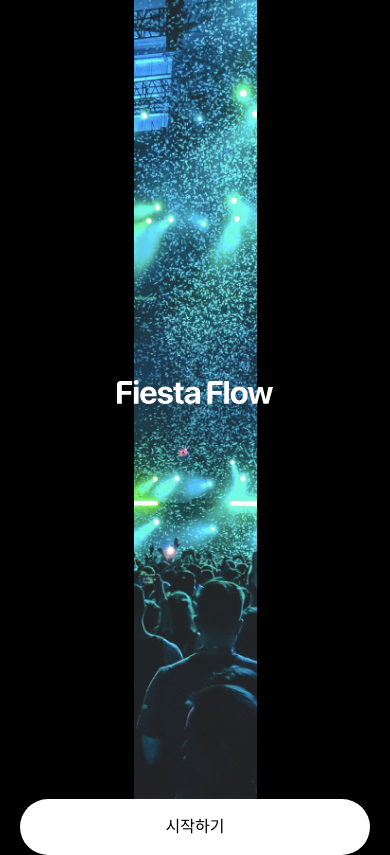
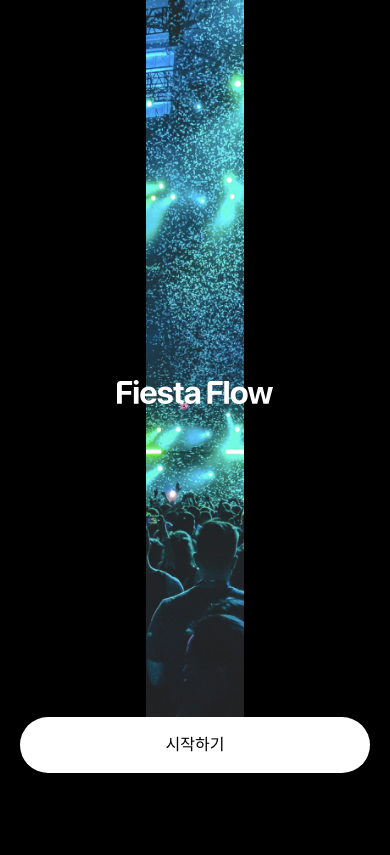
Before and after one commit to a-honey/fiesta-flow-FE, a Next.js app: page / in a window 390 px wide. Built offline with nearby package versions, Linux system fonts and the light colour scheme.

Commit message:
feat: 반응형 height 조정

```diff
--- a/app/home/index.module.css
+++ b/app/home/index.module.css
@@ -1,7 +1,7 @@
 .container {
   display: flex;
   flex-direction: column;
-  justify-content: center;
+  justify-content: space-between;
   text-align: center;
 }
 
@@ -37,7 +37,7 @@
 
 .imgSliderContainer {
   position: relative;
-  height: 440px;
+  height: 60vh;
   display: grid;
   justify-content: space-between;
   gap: 5px;
--- a/app/index.module.css
+++ b/app/index.module.css
@@ -11,6 +11,13 @@
   padding: 0 20px 30px 20px;
 }
 
+.image_container {
+  position: relative;
+  height: 85vh;
+  width: 25vw;
+  max-width: 200px;
+}
+
 .splash_image {
   position: relative;
 }
--- a/app/page.tsx
+++ b/app/page.tsx
@@ -8,12 +8,19 @@ import logo_text from "@/app/assets/logo_text.svg";
 function HomePage() {
   return (
     <section className={styles.black}>
-      <Image
-        src={splash}
-        alt="온보딩 이미지"
-        height={800}
-        className={styles.splash_image}
-      />
+      <div className={styles.image_container}>
+        <Image
+          src={splash}
+          alt="온보딩 이미지"
+          fill
+          className={styles.splash_image}
+          quality={100}
+          sizes="100vw"
+          style={{
+            objectFit: "cover",
+          }}
+        />
+      </div>
       <Image src={logo_text} alt="온보딩 이미지" className={styles.logo} />
       <Link href="/home" className={`white_button`}>
         시작하기
--- a/app/storage/index.module.css
+++ b/app/storage/index.module.css
@@ -18,4 +18,5 @@
   position: absolute;
   top: 10px;
   right: 10px;
+  z-index: 999;
 }
```
